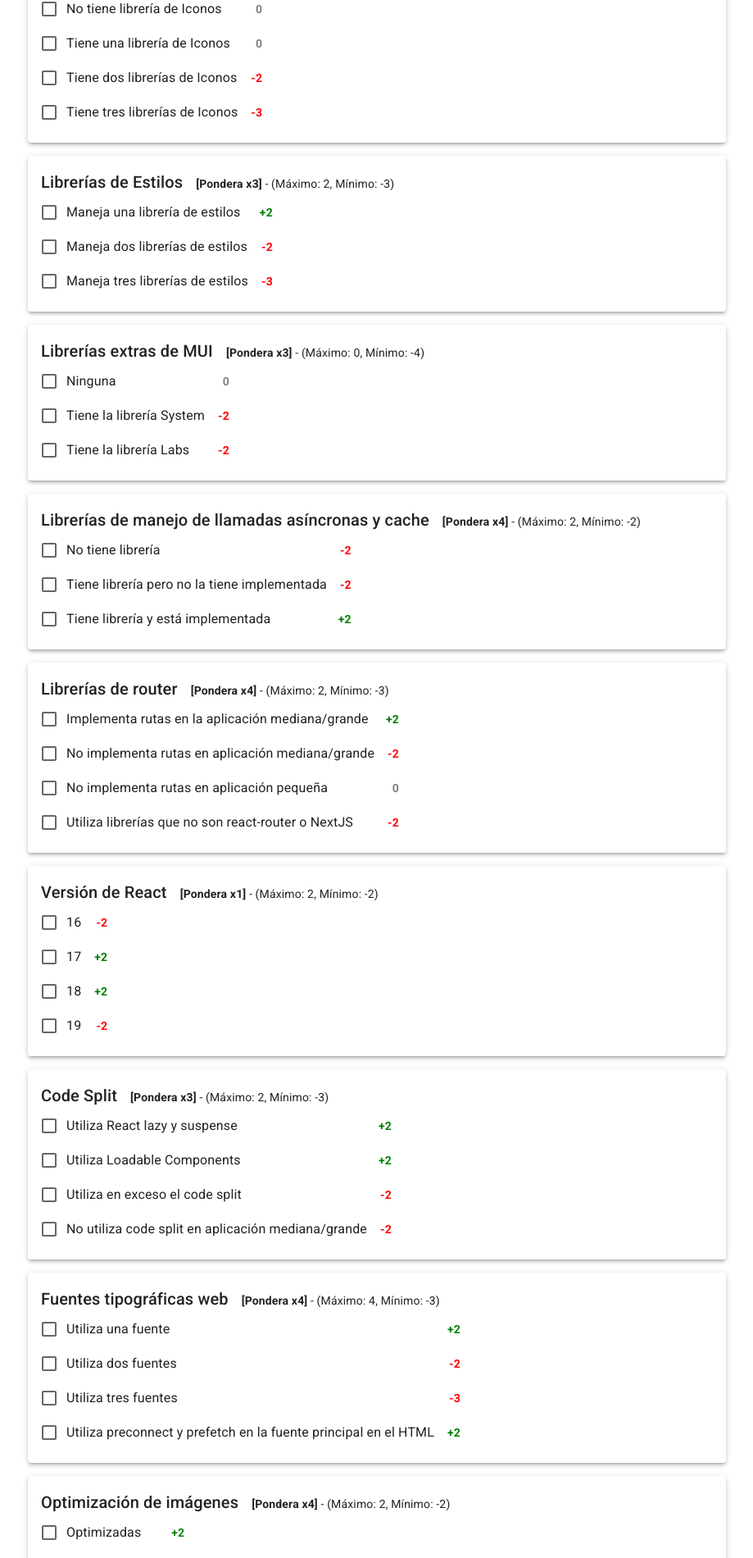
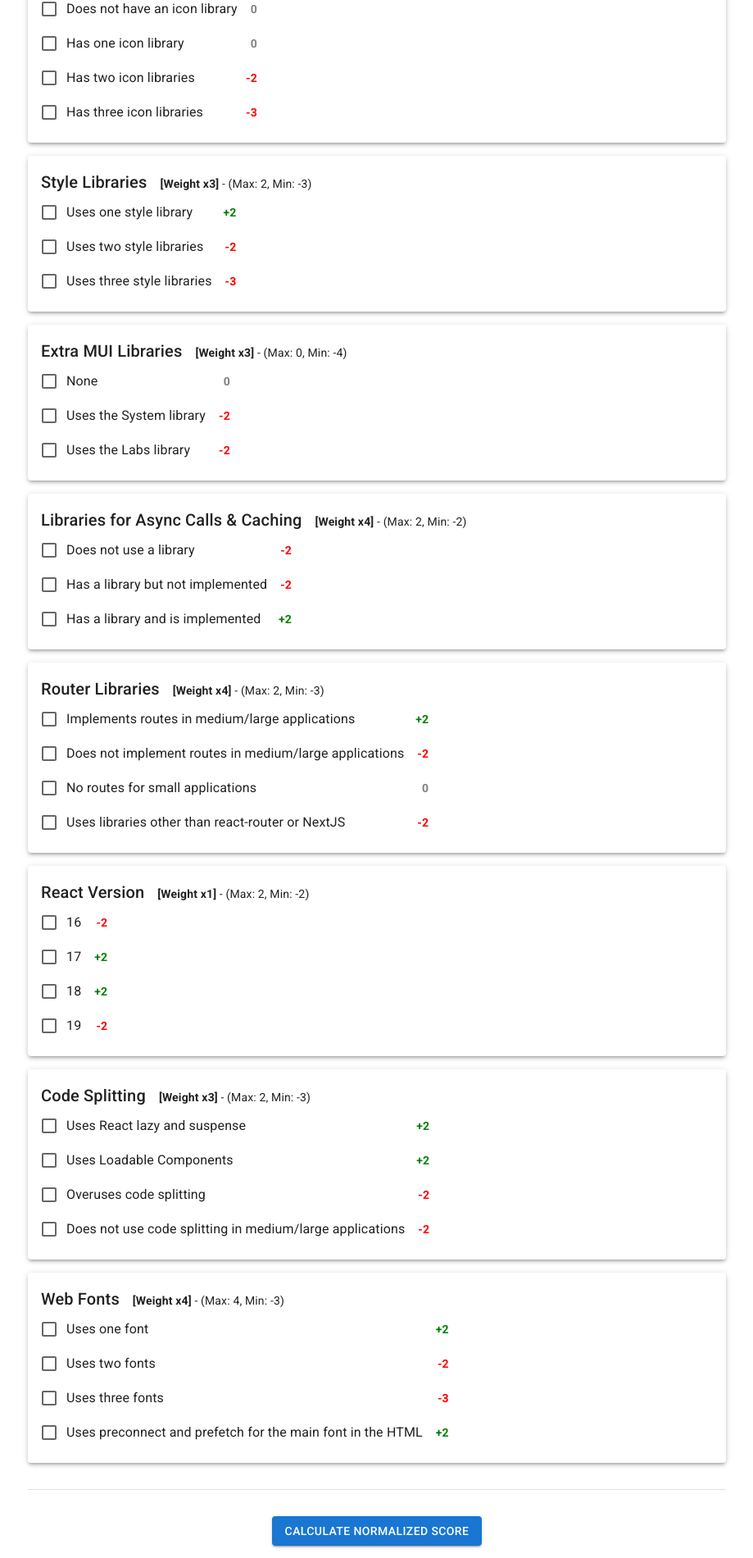
Before and after one commit to fernando-espinosa-clip/Score-Calculator, a React (Create React App) app: page / in a window 1280 px wide. Shown: the part 620-2520 px from the top of the page at 82% size, without its empty margins (180-1099 px from the left). Built offline with nearby package versions, Linux system fonts and the light colour scheme.

Commit message:
Refactor and localize OptimizationCalculator component.
Renamed variables and functions to English for consistency and readability. Updated component labels, comments, and method names to match localization, improving maintainability and user understanding.

```diff
--- a/src/components/OptimizationCalculator.js
+++ b/src/components/OptimizationCalculator.js
@@ -30,7 +30,7 @@ import {
 import CircularProgressWithLabel from "./CircularProgressWithLabel";
 import { scoreColors } from "../helpers/utils";
 
-// Registrar elementos para Chart.js
+// Register Chart.js components
 ChartJS.register(
     CategoryScale,
     LinearScale,
@@ -50,310 +50,269 @@ export const options = {
     },
     title: {
       display: true,
-      text: "Puntos Optimizador",
+      text: "Optimization Points",
     },
   },
 };
 
-// Configuración de criterios
-const criterios = [
+// Configuration for evaluation criteria
+const criteria = [
   {
-    categoria: "Service Workers",
-    importancia: 4, // Muy importante
-    maximo: 5,
-    minimo: -3,
-    aspectos: [
-      { descripcion: "No esta implementado", valor: -3 },
-      { descripcion: "Están configurados en Webpack", valor: 2 },
+    category: "Service Workers",
+    importance: 4, // Very important
+    max: 5,
+    min: -3,
+    aspects: [
+      { description: "Not implemented", value: -3 },
+      { description: "Configured in Webpack", value: 2 },
       {
-        descripcion: "Tiene archivos de configuración para manejo de cache",
-        valor: 2,
+        description: "Contains configuration files for cache handling",
+        value: 2,
       },
-      { descripcion: "Está implementado", valor: 3 },
+      { description: "Implemented", value: 3 },
     ],
   },
   {
-    categoria: "Design System",
-    importancia: 4, // Muy importante
-    maximo: 2,
-    minimo: -3,
-    aspectos: [
-      { descripcion: "No tiene librería de DS de Clip", valor: 0 },
-      { descripcion: "Maneja una librería de DS de Clip", valor: 2 },
-      { descripcion: "Maneja dos librerías de DS de Clip", valor: -2 },
-      { descripcion: "Maneja tres librerías de DS de Clip", valor: -3 },
+    category: "Design System",
+    importance: 4, // Very important
+    max: 2,
+    min: -3,
+    aspects: [
+      { description: "Does not have Clip's DS library", value: 0 },
+      { description: "Uses one of Clip's DS libraries", value: 2 },
+      { description: "Uses two of Clip's DS libraries", value: -2 },
+      { description: "Uses three of Clip's DS libraries", value: -3 },
     ],
   },
   {
-    categoria: "Librería de Iconos",
-    importancia: 3, //Importante
-    maximo: 0,
-    minimo: -3,
-    aspectos: [
-      { descripcion: "No tiene librería de Iconos", valor: 0 },
-      { descripcion: "Tiene una librería de Iconos", valor: 0 },
-      { descripcion: "Tiene dos librerías de Iconos", valor: -2 },
-      { descripcion: "Tiene tres librerías de Iconos", valor: -3 },
+    category: "Icon Libraries",
+    importance: 3, // Important
+    max: 0,
+    min: -3,
+    aspects: [
+      { description: "Does not have an icon library", value: 0 },
+      { description: "Has one icon library", value: 0 },
+      { description: "Has two icon libraries", value: -2 },
+      { description: "Has three icon libraries", value: -3 },
     ],
   },
   {
-    categoria: "Librerías de Estilos",
-    importancia: 3, //Importante
-    maximo: 2,
-    minimo: -3,
-    aspectos: [
-      { descripcion: "Maneja una librería de estilos", valor: 2 },
-      { descripcion: "Maneja dos librerías de estilos", valor: -2 },
-      { descripcion: "Maneja tres librerías de estilos", valor: -3 },
+    category: "Style Libraries",
+    importance: 3, // Important
+    max: 2,
+    min: -3,
+    aspects: [
+      { description: "Uses one style library", value: 2 },
+      { description: "Uses two style libraries", value: -2 },
+      { description: "Uses three style libraries", value: -3 },
     ],
   },
   {
-    categoria: "Librerías extras de MUI",
-    importancia: 3, // Importante
-    maximo: 0,
-    minimo: -4,
-    aspectos: [
-      { descripcion: "Ninguna", valor: 0 },
-      { descripcion: "Tiene la librería System", valor: -2 },
-      { descripcion: "Tiene la librería Labs", valor: -2 },
+    category: "Extra MUI Libraries",
+    importance: 3, // Important
+    max: 0,
+    min: -4,
+    aspects: [
+      { description: "None", value: 0 },
+      { description: "Uses the System library", value: -2 },
+      { description: "Uses the Labs library", value: -2 },
     ],
   },
   {
-    categoria: "Librerías de manejo de llamadas asíncronas y cache",
-    importancia: 4, // Muy importante
-    maximo: 2,
-    minimo: -2,
-    aspectos: [
-      { descripcion: "No tiene librería", valor: -2 },
+    category: "Libraries for Async Calls & Caching",
+    importance: 4, // Very important
+    max: 2,
+    min: -2,
+    aspects: [
+      { description: "Does not use a library", value: -2 },
       {
-        descripcion: "Tiene librería pero no la tiene implementada",
-        valor: -2,
+        description: "Has a library but not implemented",
+        value: -2,
       },
-      { descripcion: "Tiene librería y está implementada", valor: 2 },
+      { description: "Has a library and is implemented", value: 2 },
     ],
   },
   {
-    categoria: "Librerías de router",
-    importancia: 4, // Muy importante
-    maximo: 2,
-    minimo: -3,
-    aspectos: [
+    category: "Router Libraries",
+    importance: 4, // Very important
+    max: 2,
+    min: -3,
+    aspects: [
       {
-        descripcion: "Implementa rutas en la aplicación mediana/grande",
-        valor: 2,
+        description: "Implements routes in medium/large applications",
+        value: 2,
       },
       {
-        descripcion: "No implementa rutas en aplicación mediana/grande",
-        valor: -2,
+        description: "Does not implement routes in medium/large applications",
+        value: -2,
       },
-      { descripcion: "No implementa rutas en aplicación pequeña", valor: 0 },
+      { description: "No routes for small applications", value: 0 },
       {
-        descripcion: "Utiliza librerías que no son react-router o NextJS",
-        valor: -2,
+        description: "Uses libraries other than react-router or NextJS",
+        value: -2,
       },
     ],
   },
   {
-    categoria: "Versión de React",
-    importancia: 1, // Poco importante
-    maximo: 2,
-    minimo: -2,
-    aspectos: [
-      { descripcion: "16", valor: -2 },
-      { descripcion: "17", valor: 2 },
-      { descripcion: "18", valor: 2 },
-      { descripcion: "19", valor: -2 },
+    category: "React Version",
+    importance: 1, // Less important
+    max: 2,
+    min: -2,
+    aspects: [
+      { description: "16", value: -2 },
+      { description: "17", value: 2 },
+      { description: "18", value: 2 },
+      { description: "19", value: -2 },
     ],
   },
   {
-    categoria: "Code Split",
-    importancia: 3, // Importante
-    maximo: 2,
-    minimo: -3,
-    aspectos: [
-      { descripcion: "Utiliza React lazy y suspense", valor: 2 },
-      { descripcion: "Utiliza Loadable Components", valor: 2 },
-      { descripcion: "Utiliza en exceso el code split", valor: -2 },
+    category: "Code Splitting",
+    importance: 3, // Important
+    max: 2,
+    min: -3,
+    aspects: [
+      { description: "Uses React lazy and suspense", value: 2 },
+      { description: "Uses Loadable Components", value: 2 },
+      { description: "Overuses code splitting", value: -2 },
       {
-        descripcion: "No utiliza code split en aplicación mediana/grande",
-        valor: -2,
+        description: "Does not use code splitting in medium/large applications",
+        value: -2,
       },
     ],
   },
   {
-    categoria: "Fuentes tipográficas web",
-    importancia: 4, // Muy importante
-    maximo: 4,
-    minimo: -3,
-    aspectos: [
-      { descripcion: "Utiliza una fuente", valor: 2 },
-      { descripcion: "Utiliza dos fuentes", valor: -2 },
-      { descripcion: "Utiliza tres fuentes", valor: -3 },
+    category: "Web Fonts",
+    importance: 4, // Very important
+    max: 4,
+    min: -3,
+    aspects: [
+      { description: "Uses one font", value: 2 },
+      { description: "Uses two fonts", value: -2 },
+      { description: "Uses three fonts", value: -3 },
       {
-        descripcion:
-          "Utiliza preconnect y prefetch en la fuente principal en el HTML",
-        valor: 2,
+        description:
+            "Uses preconnect and prefetch for the main font in the HTML",
+        value: 2,
       },
-    ],
-  },
-  {
-    categoria: "Optimización de imágenes",
-    importancia: 4, // Muy importante
-    maximo: 2,
-    minimo: -2,
-    aspectos: [
-      { descripcion: "Optimizadas", valor: 2 },
-      { descripcion: "No optimizadas", valor: -2 },
-    ],
-  },
-  {
-    categoria: "Optimización de fuentes tipográficas",
-    importancia: 3, // Importante
-    maximo: 3,
-    minimo: -2,
-    aspectos: [
-      { descripcion: "Optimizadas", valor: 3 },
-      { descripcion: "No optimizadas", valor: -2 },
-    ],
-  },
-  {
-    categoria: "Optimización de bundle de la aplicación",
-    importancia: 4, // Muy importante
-    maximo: 4,
-    minimo: -4,
-    aspectos: [
-      { descripcion: "Comprime con Gzip", valor: 2 },
-      { descripcion: "Comprime con Brotli", valor: 2 },
-      { descripcion: "No comprime con Gzip", valor: -2 },
-      { descripcion: "No comprime con Brotli", valor: -2 },
-    ],
-  },
-  {
-    categoria: "Obtiene datos comunes desde el contenedor",
-    importancia: 3, // Importante
-    maximo: 2,
-    minimo: -2,
-    aspectos: [
-      { descripcion: "Obtiene datos comunes desde APIs", valor: -2 },
-      { descripcion: "Obtiene datos comunes desde el contenedor", valor: 2 },
-    ],
-  },
-  {
-    categoria: "Manejo de headers de caché en Amplify para assets estáticos",
-    importancia: 4, // Muy importante
-    maximo: 2,
-    minimo: -2,
-    aspectos: [
-      { descripcion: "Sí tiene configuración de caché", valor: 2 },
-      { descripcion: "No tiene configuración de caché", valor: -2 },
     ],
   },
 ];
 
-let puntuacionGeneral = 0;
-let puntuacionMaxima = 0;
-let puntuacionMinima = 0;
-let puntuacionBase10 = 0;
 
-const calcularValorNuevaEscala = (
-  valor,
-  minimo,
-  maximo,
-  minimoNuevaEscala = 0,
-  maximoNuevaEscala = 10
+// Variables for general, max, and min scores
+let generalScore = 0;
+let maxScore = 0;
+let minScore = 0;
+let base10Score = 0;
+
+// Utility function to normalize values to a new scale
+const calculateNewScaleValue = (
+    value,
+    min,
+    max,
+    newScaleMin = 0,
+    newScaleMax = 10
 ) =>
-  minimoNuevaEscala +
-  ((valor - minimo) * maximoNuevaEscala) / (maximo - minimo);
+    newScaleMin +
+    ((value - min) * newScaleMax) / (max - min);
 
-const CalculadoraOptimizacion = () => {
-  const [respuestasSeleccionadas, setRespuestasSeleccionadas] = useState({});
-  const [errores, setErrores] = useState([]);
-  const [resultados, setResultados] = useState(null); // Resultados finales normalizados
+const OptimizationCalculator = () => {
+  // Hook to manage selected answers
+  const [selectedAnswers, setSelectedAnswers] = useState({});
+  // Hook to manage errors (missing categories)
+  const [errors, setErrors] = useState([]);
+  // Hook to store the final normalized results by category
+  const [results, setResults] = useState(null);
 
-  // Manejar las selecciones del usuario
-  const manejarSeleccion = (categoria, descripcion, checked) => {
-    setRespuestasSeleccionadas((prevState) => {
-      const respuestasPorCategoria = prevState[categoria] || [];
+  // Handle user selections for each category and aspect
+  const handleSelection = (category, description, checked) => {
+    setSelectedAnswers((prevState) => {
+      const answersPerCategory = prevState[category] || [];
       if (checked) {
         return {
           ...prevState,
-          [categoria]: [...respuestasPorCategoria, descripcion],
+          [category]: [...answersPerCategory, description],
         };
       } else {
         return {
           ...prevState,
-          [categoria]: respuestasPorCategoria.filter(
-            (respuesta) => respuesta !== descripcion
+          [category]: answersPerCategory.filter(
+              (answer) => answer !== description
           ),
         };
       }
     });
   };
 
-  // Calcular puntuación total y por categoría
-  const calcularPuntuacion = () => {
-    puntuacionGeneral = 0;
-    puntuacionMaxima = 0;
-    puntuacionMinima = 0;
-    puntuacionBase10 = 0;
+  // Calculate total, maximum, and minimum scores
+  const calculateScore = () => {
+    generalScore = 0;
+    maxScore = 0;
+    minScore = 0;
+    base10Score = 0;
 
-    const categoriasSinSeleccion = criterios
-      .filter((criterio) => {
-        const respuestas = respuestasSeleccionadas[criterio.categoria] || [];
-        return respuestas.length === 0;
+    // Identify unselected categories
+    const unselectedCategories = criteria
+        .filter((criterion) => {
+          const answers = selectedAnswers[criterion.category] || [];
+          return answers.length === 0;
         })
-      .map((criterio) => criterio.categoria);
+        .map((criterion) => criterion.category);
 
-    if (categoriasSinSeleccion.length > 0) {
-      setErrores(categoriasSinSeleccion);
+    // If there are unselected categories, display errors
+    if (unselectedCategories.length > 0) {
+      setErrors(unselectedCategories);
       return;
     }
 
-    setErrores([]);
+    // Reset errors if all categories are selected
+    setErrors([]);
 
-    const resultadosPorCategoria = {};
+    const resultsByCategory = {};
 
-    criterios.forEach((criterio) => {
-      const respuestas = respuestasSeleccionadas[criterio.categoria] || [];
-      const subtotal = respuestas.reduce((acc, respuesta) => {
-        const aspecto = criterio.aspectos.find(
-          (a) => a.descripcion === respuesta
+    // Process each criterion
+    criteria.forEach((criterion) => {
+      const answers = selectedAnswers[criterion.category] || [];
+      const subtotal = answers.reduce((acc, answer) => {
+        const aspect = criterion.aspects.find(
+            (a) => a.description === answer
         );
-        return acc + (aspecto ? aspecto.valor : 0);
+        return acc + (aspect ? aspect.value : 0);
       }, 0);
 
-      // Aplicar límites
-      const subtotalTruncado =
-        Math.max(criterio.minimo, Math.min(criterio.maximo, subtotal)) *
-        criterio.importancia;
+      // Apply score limits (min and max)
+      const truncatedSubtotal =
+          Math.max(criterion.min, Math.min(criterion.max, subtotal)) *
+          criterion.importance;
 
-      // Guardar resultados de la categoría
-      resultadosPorCategoria[criterio.categoria] = subtotalTruncado;
-      puntuacionGeneral += subtotalTruncado;
-      puntuacionMaxima += criterio.maximo * criterio.importancia;
-      puntuacionMinima += criterio.minimo * criterio.importancia;
+      // Save results per category
+      resultsByCategory[criterion.category] = truncatedSubtotal;
+      generalScore += truncatedSubtotal;
+      maxScore += criterion.max * criterion.importance;
+      minScore += criterion.min * criterion.importance;
     });
 
-    puntuacionBase10 = calcularValorNuevaEscala(
-      puntuacionGeneral,
-      puntuacionMinima,
-      puntuacionMaxima
+    // Normalize the general score to a 0-10 scale
+    base10Score = calculateNewScaleValue(
+        generalScore,
+        minScore,
+        maxScore
     ).toFixed(2);
-    setResultados(resultadosPorCategoria);
+    setResults(resultsByCategory);
   };
 
-  // Preparar datos para la gráfica
-  const generarDatosGrafica = () => {
-    if (!resultados) return null;
+  // Prepare chart data for visualization
+  const generateChartData = () => {
+    if (!results) return null;
 
-    const labels = Object.keys(resultados);
-    const data = Object.values(resultados);
+    const labels = Object.keys(results);
+    const data = Object.values(results);
 
     return {
       labels,
       datasets: [
         {
-          label: "Puntos",
+          label: "Points",
           data,
           backgroundColor: "rgba(75, 192, 192, 0.6)",
           borderColor: "rgba(75, 192, 192, 1)",
@@ -363,30 +322,30 @@ const CalculadoraOptimizacion = () => {
     };
   };
 
-  console.log(respuestasSeleccionadas);
+  console.log(selectedAnswers);
   return (
       <Container maxWidth="md">
         <Typography variant="h4" gutterBottom align="center">
-        Calculadora de Optimización del Proyecto
+          Project Optimization Calculator
         </Typography>
         <Box>
-        {criterios.map((criterio) => (
-          <Paper elevation={3} key={criterio.categoria} sx={{ p: 2, my: 2 }}>
+          {criteria.map((criterion) => (
+              <Paper elevation={3} key={criterion.category} sx={{ p: 2, my: 2 }}>
                 <Typography variant="h6">
-              {criterio.categoria}
+                  {criterion.category}
                   <Typography
                       variant="body2"
                       component="span"
                       sx={{ fontWeight: "normal", ml: 2 }}
                   >
-                <strong>[Pondera x{criterio.importancia}]</strong> - (Máximo:{" "}
-                {criterio.maximo}, Mínimo: {criterio.minimo})
+                    <strong>[Weight x{criterion.importance}]</strong> - (Max:{" "}
+                    {criterion.max}, Min: {criterion.min})
                   </Typography>
                 </Typography>
                 <FormControl component="fieldset">
-              {criterio.aspectos.map((aspecto) => (
+                  {criterion.aspects.map((aspect) => (
                       <Box
-                  key={aspecto.descripcion}
+                          key={aspect.description}
                           sx={{
                             display: "flex",
                             alignItems: "center",
@@ -394,42 +353,42 @@ const CalculadoraOptimizacion = () => {
                             bgcolor: "background.default",
                           }}
                       >
-                  {/* Checkbox y descripción */}
+                        {/* Checkbox for user selection */}
                         <FormControlLabel
                             control={
                               <Checkbox
                                   checked={
-                          respuestasSeleccionadas[criterio.categoria]?.includes(
-                            aspecto.descripcion
+                                      selectedAnswers[criterion.category]?.includes(
+                                          aspect.description
                                       ) || false
                                   }
                                   onChange={(e) =>
-                          manejarSeleccion(
-                            criterio.categoria,
-                            aspecto.descripcion,
+                                      handleSelection(
+                                          criterion.category,
+                                          aspect.description,
                                           e.target.checked
                                       )
                                   }
                               />
                             }
-                    label={aspecto.descripcion}
+                            label={aspect.description}
                         />
-                  {/* Valor resaltado */}
+                        {/* Show corresponding aspect value with colors */}
                         <Typography
                             variant="body2"
                             sx={{
                               fontWeight: "bold",
                               color:
-                        aspecto.valor > 0
+                                  aspect.value > 0
                                       ? "green"
-                          : aspecto.valor < 0
+                                      : aspect.value < 0
                                           ? "red"
                                           : "gray",
                             }}
                         >
-                    {aspecto.valor > 0
-                      ? `+${aspecto.valor}`
-                      : `${aspecto.valor}`}
+                          {aspect.value > 0
+                              ? `+${aspect.value}`
+                              : `${aspect.value}`}
                         </Typography>
                       </Box>
                   ))}
@@ -440,15 +399,14 @@ const CalculadoraOptimizacion = () => {
 
         <Divider sx={{ my: 4 }} />
 
-      {errores.length > 0 && (
+        {errors.length > 0 && (
             <Alert severity="error" sx={{ mb: 3 }}>
               <Typography variant="body1">
-            Por favor selecciona al menos una opción en las siguientes
-            categorías:
+                Please select at least one option in the following categories:
               </Typography>
               <ul>
-            {errores.map((categoria) => (
-              <li key={categoria}>{categoria}</li>
+                {errors.map((category) => (
+                    <li key={category}>{category}</li>
                 ))}
               </ul>
             </Alert>
@@ -458,29 +416,28 @@ const CalculadoraOptimizacion = () => {
           <Button
               variant="contained"
               color="primary"
-          onClick={calcularPuntuacion}
+              onClick={calculateScore}
           >
-          Calcular Puntuación Normalizada
+            Calculate Normalized Score
           </Button>
         </Box>
         <Divider sx={{ my: 4 }} />
 
-      {resultados && (
+        {results && (
             <>
               <CircularProgressWithLabel
-            value={puntuacionBase10}
-            color={scoreColors[Math.trunc(puntuacionBase10) - 1]}
+                  value={base10Score}
+                  color={scoreColors[Math.trunc(base10Score) - 1]}
               />
               <Box>
                 <Typography variant="h5" gutterBottom>
-              Reporte de Calificaciones Normalizadas
+                  Normalized Score Report
                 </Typography>
                 <ul>
-              {Object.entries(resultados).map(([categoria, calificacion]) => (
-                <li key={categoria}>
+                  {Object.entries(results).map(([category, score]) => (
+                      <li key={category}>
                         <Typography variant="body1">
-                    <strong>{categoria}: </strong> {calificacion.toFixed(2)}{" "}
-                    Puntos
+                          <strong>{category}: </strong> {score.toFixed(2)} Points
                         </Typography>
                       </li>
                   ))}
@@ -489,32 +446,31 @@ const CalculadoraOptimizacion = () => {
                 <ul>
                   <li>
                     <Typography variant="body1">
-                  <strong>Maxima posible: </strong> {puntuacionMaxima} Puntos
+                      <strong>Maximum Possible: </strong> {maxScore} Points
                     </Typography>
                   </li>
                   <li>
                     <Typography variant="body1">
-                  <strong>Minima posible: </strong> {puntuacionMinima} Puntos
+                      <strong>Minimum Possible: </strong> {minScore} Points
                     </Typography>
                   </li>
                   <li>
                     <Typography variant="body1">
-                  <strong>Puntuacion obtenida : </strong> {puntuacionGeneral}{" "}
-                  Puntos
+                      <strong>Obtained Score: </strong> {generalScore} Points
                     </Typography>
                   </li>
                   <li>
                     <Typography variant="body1">
-                  <strong>Calificacion :</strong>{" "}
+                      <strong>Rating:</strong>{" "}
                       <Typography
                           component="strong"
                           sx={{
-                      color: scoreColors[Math.trunc(puntuacionBase10 - 1)],
+                            color: scoreColors[Math.trunc(base10Score - 1)],
                             fontWeight: "bold",
                           }}
                       >
                         {" "}
-                    {puntuacionBase10}
+                        {base10Score}
                       </Typography>
                       /10
                     </Typography>
@@ -523,7 +479,7 @@ const CalculadoraOptimizacion = () => {
               </Box>
               <Divider sx={{ my: 4 }} />
               <Box mt={4}>
-            <Line data={generarDatosGrafica()} options={options} />
+                <Line data={generateChartData()} options={options} />
               </Box>
             </>
         )}
@@ -531,4 +487,4 @@ const CalculadoraOptimizacion = () => {
   );
 };
 
-export default CalculadoraOptimizacion;
+export default OptimizationCalculator;
```
Lines whose indentation alone changed are shown as unchanged.
